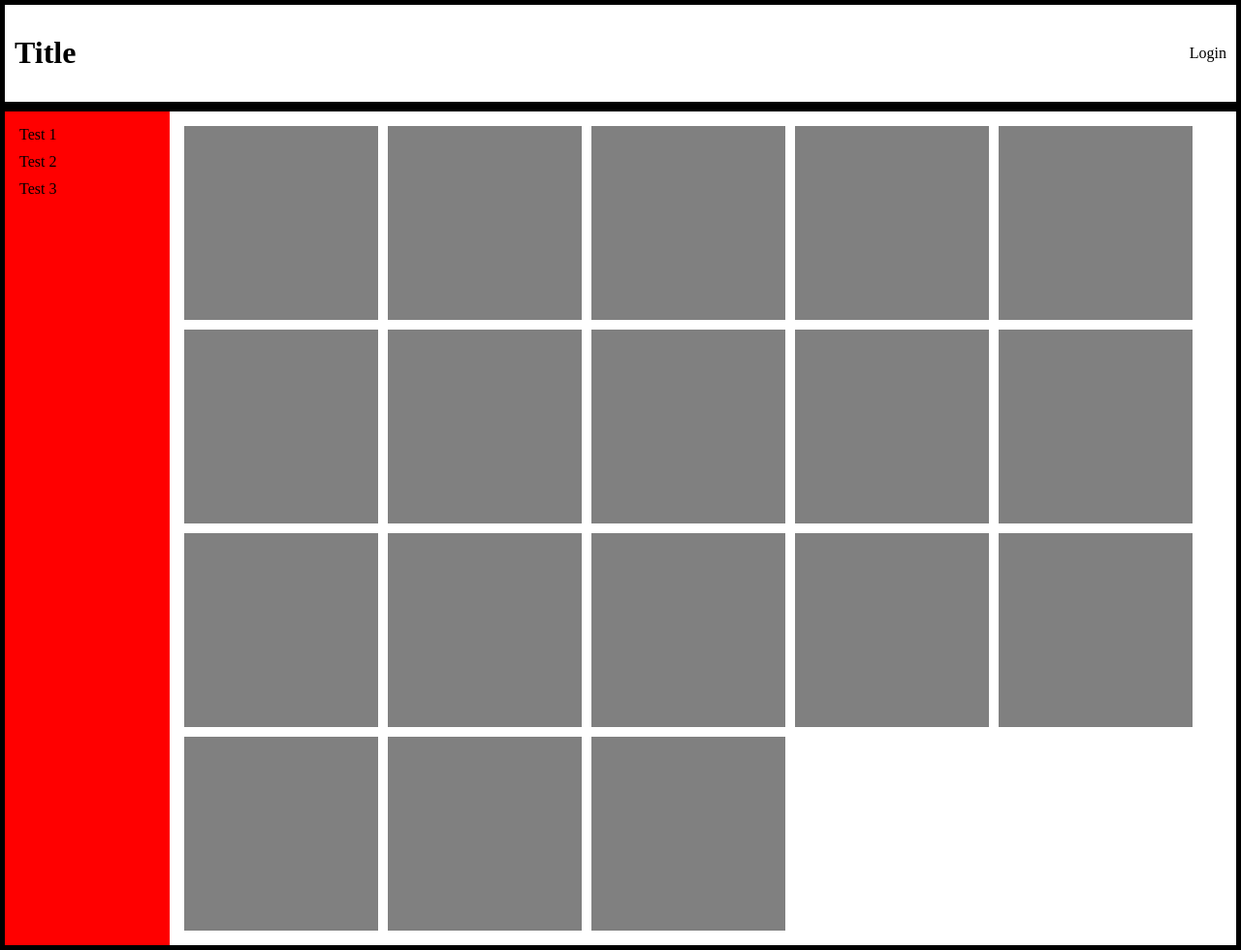
After one commit to 8ethan/JaysOnlineOrdering, a PHP site: page /style_test.html in a window 1280 px wide. The commit adds this page. Shown: the whole page at 97% size. Run offline with PHP 8.4, Linux system fonts and the light colour scheme.

Commit message:
Adjusted div layout

```diff
--- /dev/null
+++ b/src/style_test.html
@@ -0,0 +1,93 @@
+<html>
+
+<head>
+    <style>
+        html,body {
+            margin: 0;
+            height: 100%;
+        }
+        body {
+            display: flex;
+            flex-direction: column;
+        }
+        body > * {
+            border: 5px;
+            border-style: solid;
+            border-color: black;
+        }
+        #header {
+            flex-shrink: 1;
+            padding: 10px;
+            display: flex;
+            flex-direction: row;
+            align-items: center;
+            justify-content: space-between;
+        }
+        #main {
+            position: relative;
+            height: 100%;
+            display: flex;
+            flex-direction: row;
+        }
+        #nav {
+            padding: 10px;
+            min-width: 150px;
+            background-color: red;
+        }
+        #nav a {
+            padding: 5px;
+            display: block;
+        }
+        #menu {
+            padding: 10px;
+            display: flex;
+            flex-direction: row;
+            flex-wrap: wrap;
+            overflow-y: scroll;
+        }
+        #box {
+            /*display: none;*/
+
+            margin: 5px;
+            height: 200px;
+            width: 200px;
+            background-color: grey;
+        }
+    </style>
+</head>
+
+<body>
+    <div id="header">
+        <h1 id="title">Title</h1>
+        <a id="login">Login</a>
+    </div>
+    <div id="main">
+        <div id="nav">
+            <a>Test 1</a>
+            <a>Test 2</a>
+            <a>Test 3</a>
+        </div>
+        <div id="menu">
+            <div id="box"></div>
+            <div id="box"></div>
+            <div id="box"></div>
+            <div id="box"></div>
+            <div id="box"></div>
+            <div id="box"></div>
+            <div id="box"></div>
+            <div id="box"></div>
+            <div id="box"></div>
+            <div id="box"></div>
+            <div id="box"></div>
+            <div id="box"></div>
+            <div id="box"></div>
+            <div id="box"></div>
+            <div id="box"></div>
+            <div id="box"></div>
+            <div id="box"></div>
+            <div id="box"></div>
+        </div>
+    </div>
+</body>
+
+</html>
```
Also changed, not shown: src/index.php (+10 -3 lines), src/navbar.php (+4 -5 lines), src/style.css (+47 -34 lines).
